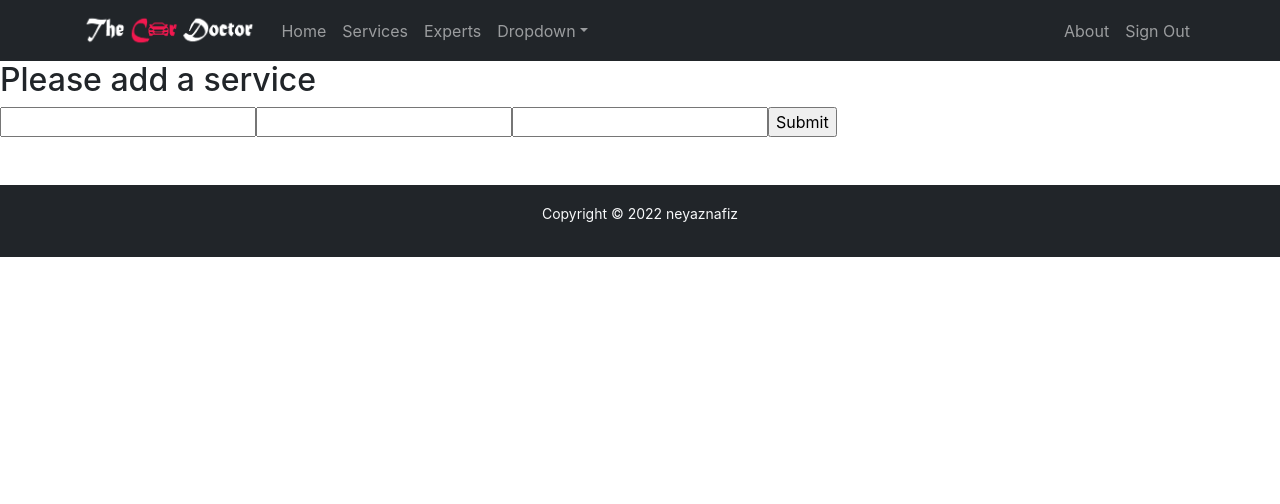
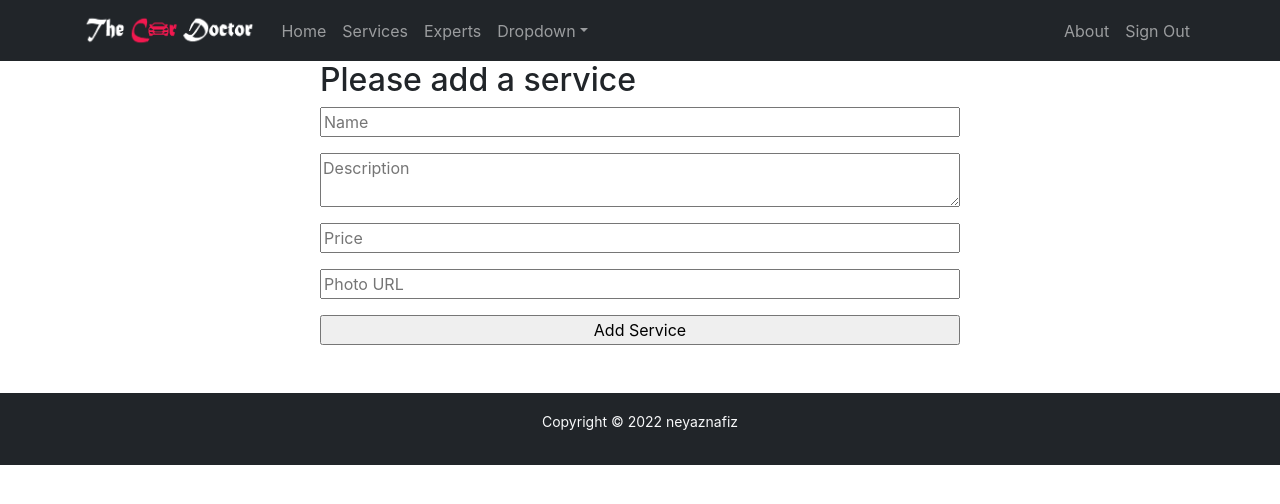
Before and after one commit to neyaznafiz/The-Car-Doctor-client, a React (Create React App) app: page /addservice in a window 1280 px wide. Shown: the top 504 px of the page. Built offline with nearby package versions, Linux system fonts and the light colour scheme; no server answers; sample sign-in values are in the browser's storage.

Commit message:
post service method added

```diff
--- a/src/Pages/AddService/AddService.jsx
+++ b/src/Pages/AddService/AddService.jsx
@@ -3,19 +3,35 @@
 
 const AddService = () => {
 
-    const { register, handleSubmit } = useForm();
-    const onSubmit = data => console.log(data);
+    const { register, handleSubmit } = useForm()
+
+    const onSubmit = data => {
+        console.log(data)
+        const url = `http://localhost:5000/service`
+        fetch(url, {
+            method: 'POST',
+            headers: {
+                'content-type': 'application/json'
+            },
+            body: JSON.stringify(data)
+        })
+        .then(res => res.json())
+        .then(result => {
+            console.log(result)
+        })
+    }
+
 
     return (
-        <div>
+        <div className='w-50 mx-auto'>
             <h2>Please add a service</h2>
 
-
-            <form onSubmit={handleSubmit(onSubmit)}>
-                <input {...register("firstName", { required: true, maxLength: 20 })} />
-                <input {...register("lastName", { pattern: /^[A-Za-z]+$/i })} />
-                <input type="number" {...register("age", { min: 18, max: 99 })} />
-                <input type="submit" />
+            <form onSubmit={handleSubmit(onSubmit)} className='d-flex flex-column'>
+                <input className='mb-3' placeholder='Name'  {...register("name", { required: true, maxLength: 20 })} />
+                <textarea className='mb-3' placeholder='Description' {...register("description")} />
+                <input className='mb-3' placeholder='Price' type="number" {...register("price")} />
+                <input className='mb-3' placeholder='Photo URL' type="text" {...register("img")} />
+                <input type="submit" value='Add Service' />
             </form>
         </div>
     );
--- a/src/Pages/Home/Service/Service.jsx
+++ b/src/Pages/Home/Service/Service.jsx
@@ -15,7 +15,7 @@
     return (
         <div className='service'>
             <img src={img} alt="" />
-            <h2>This is service : {name}</h2>
+            <h2>{name}</h2>
             <p>Price : {price}</p>
             <p><small>{description}</small></p>
 
```
